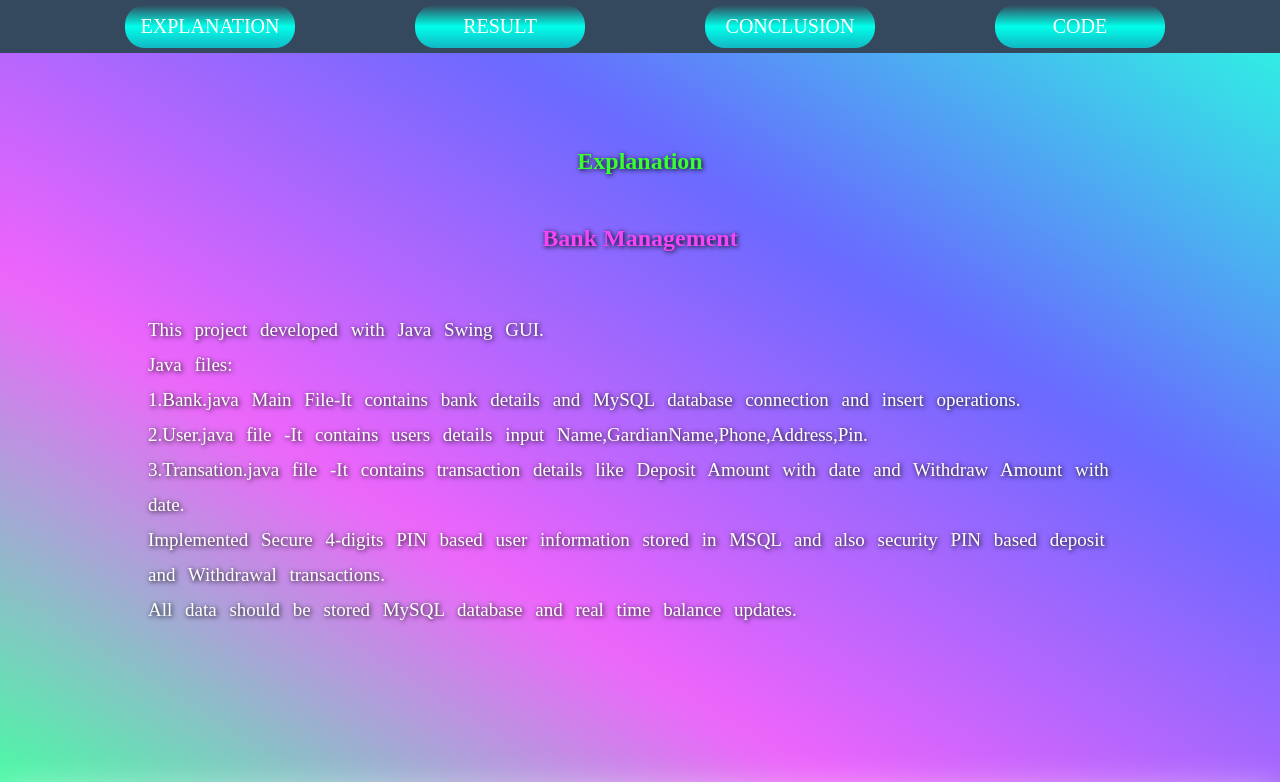
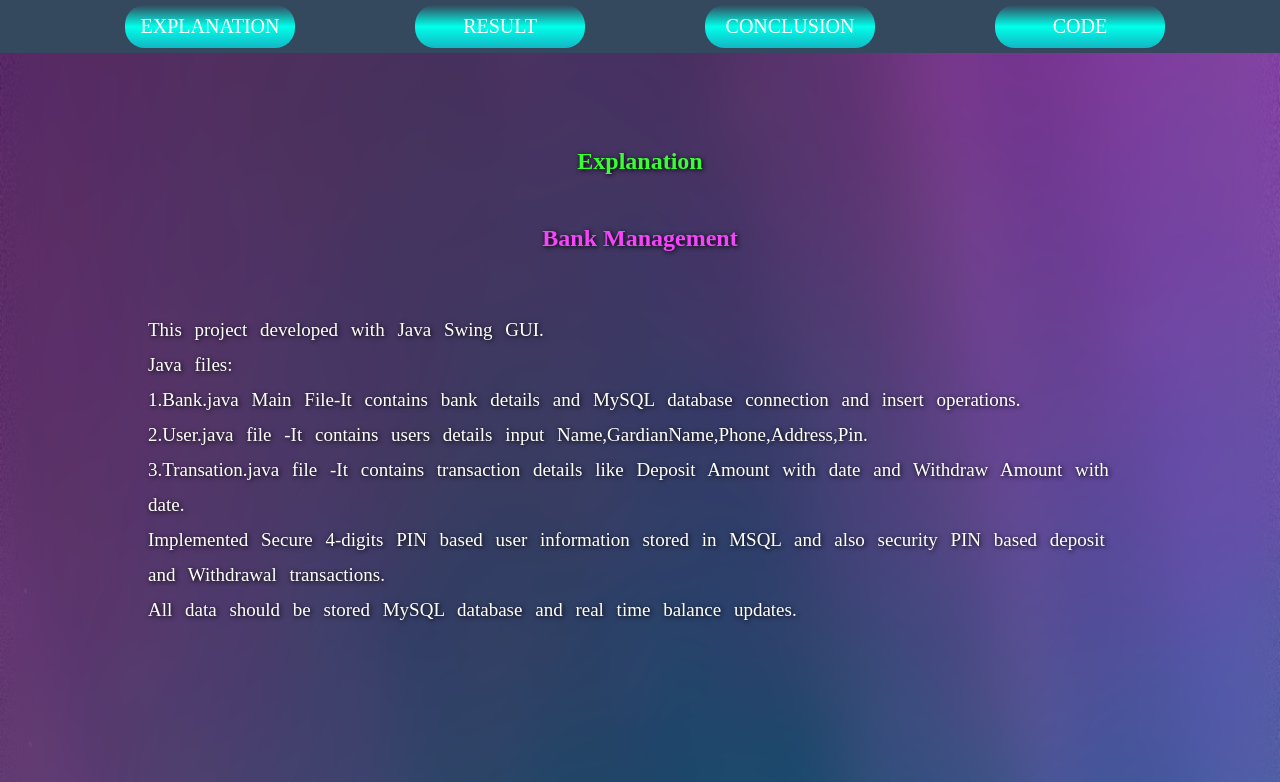
Before and after one commit to sakthivijay7/Portfolio, a plain HTML site: page html/bank.html in a window 1280 px wide. Shown: the top 782 px of the page. Drawn offline with Linux system fonts and the light colour scheme.

Commit message:
Update explain.css

```diff
--- a/css/explain.css
+++ b/css/explain.css
@@ -15,7 +15,6 @@ body{
   background-image:url("../images/mb1.jpg");
   background-size:cover;
   background-repeat:no-repeat;
-     background-image:linear-gradient(to top right ,rgba(43, 255, 149, 0.877),rgba(233, 42, 250, 0.726),rgba(54, 54, 255, 0.747),rgb(42, 253, 225));
 }
 .bg{
   backdrop-filter:blur(20px);
```
